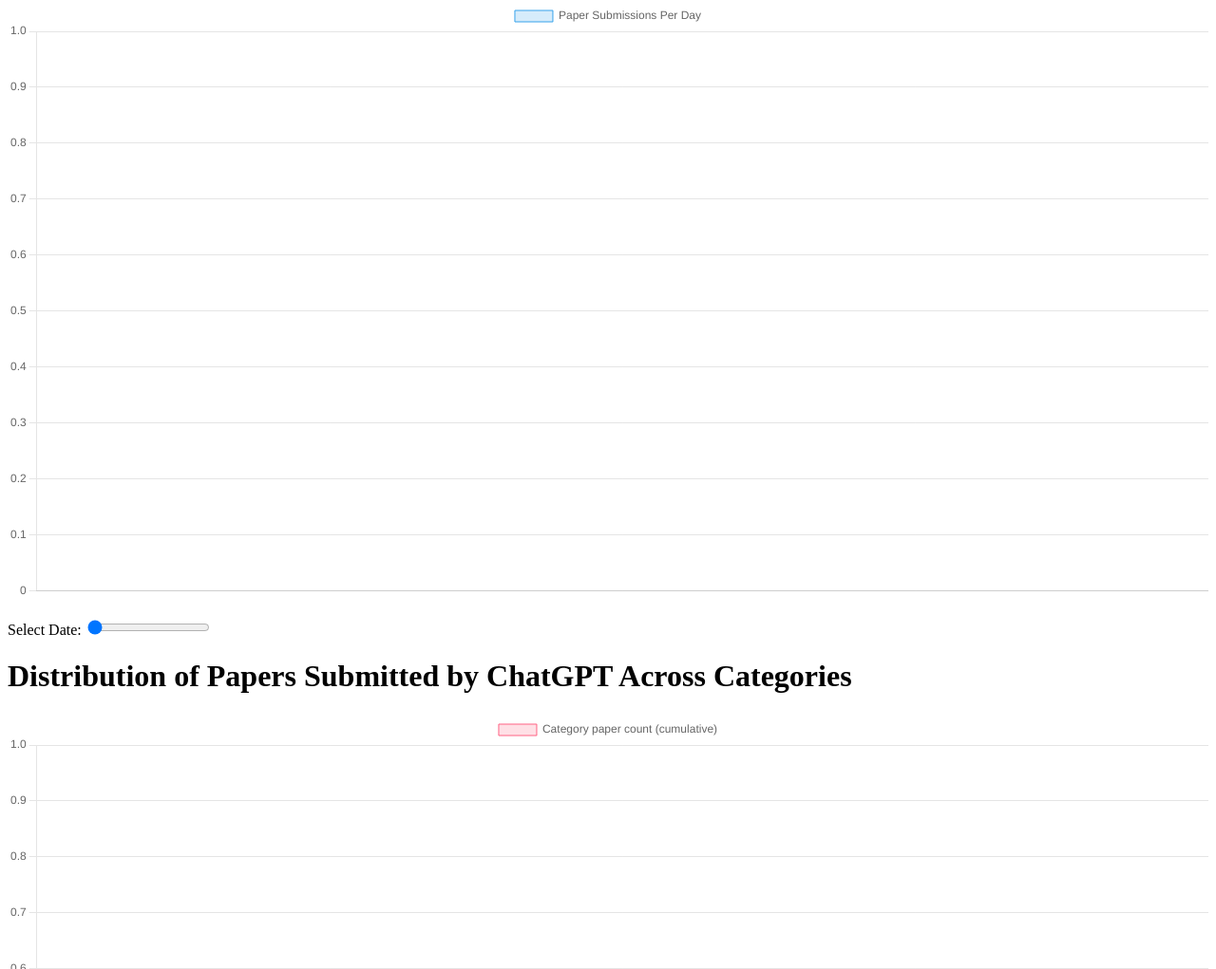
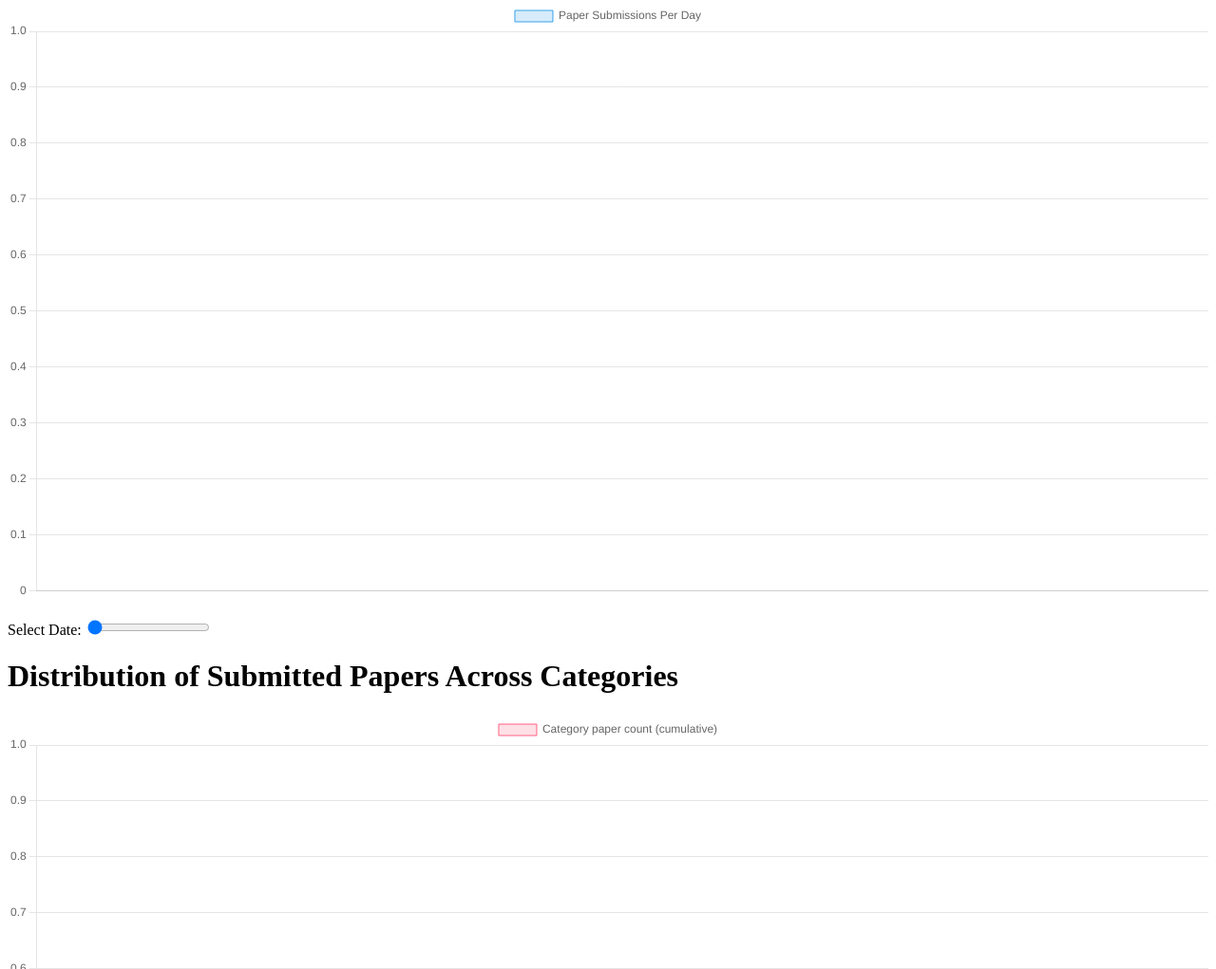
Before and after one commit to SNNUBIAI/chatgpt_arxiv_analysis, a plain HTML site: page index.html in a window 1280 px wide. Shown: the part 79-1100 px from the top of the page at 95% size. Drawn offline with Linux system fonts and the light colour scheme; no server answers.

Commit message:
modify title

```diff
--- a/index.html
+++ b/index.html
@@ -16,7 +16,7 @@
     <label for="date-range">Select Date:</label>
     <input type="range" id="date-range1">
 
-    <h1>Distribution of Papers Submitted by ChatGPT Across Categories</h1>
+    <h1>Distribution of Submitted Papers Across Categories</h1>
     <canvas id="chart2" width="800" height="400"></canvas>
     <br>
     <label for="date-range">Select Date:</label>
```
Also changed, not shown: js/main.js (indentation only).
